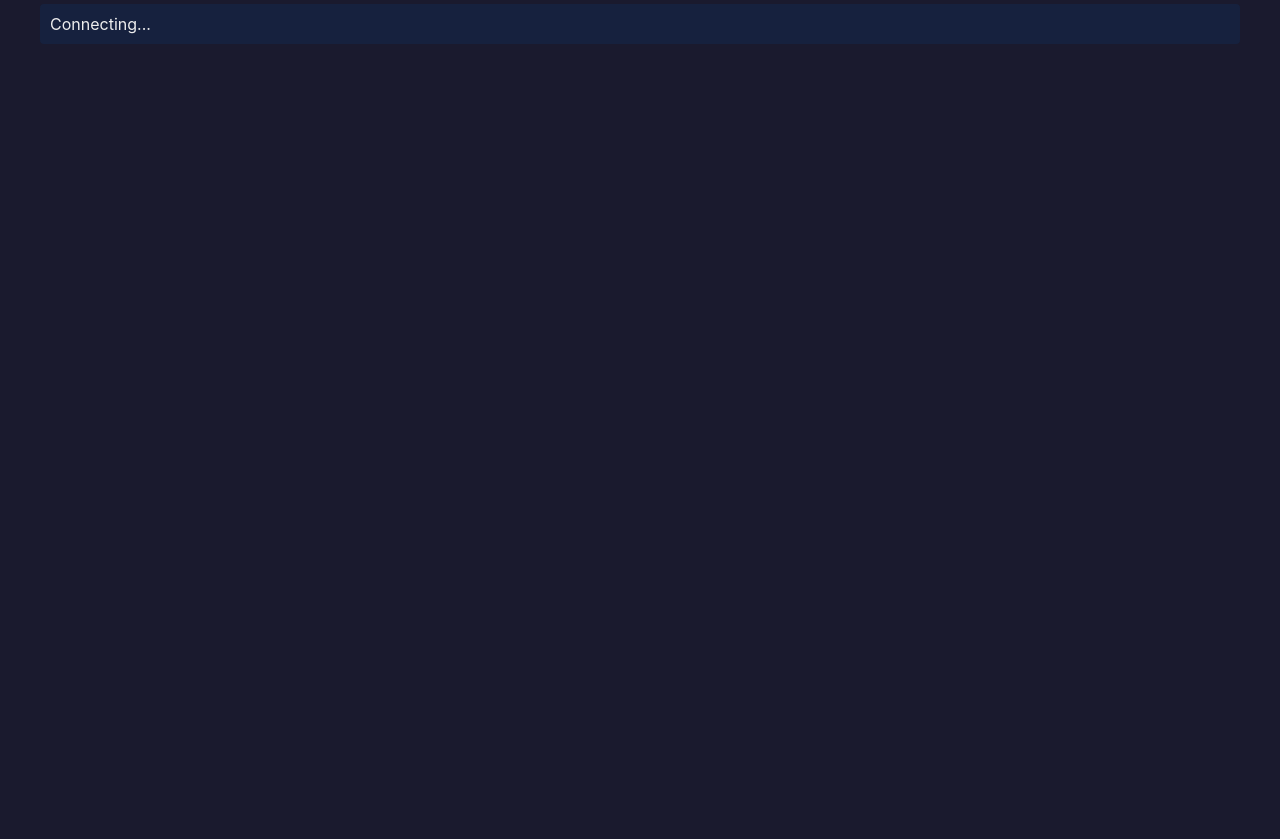
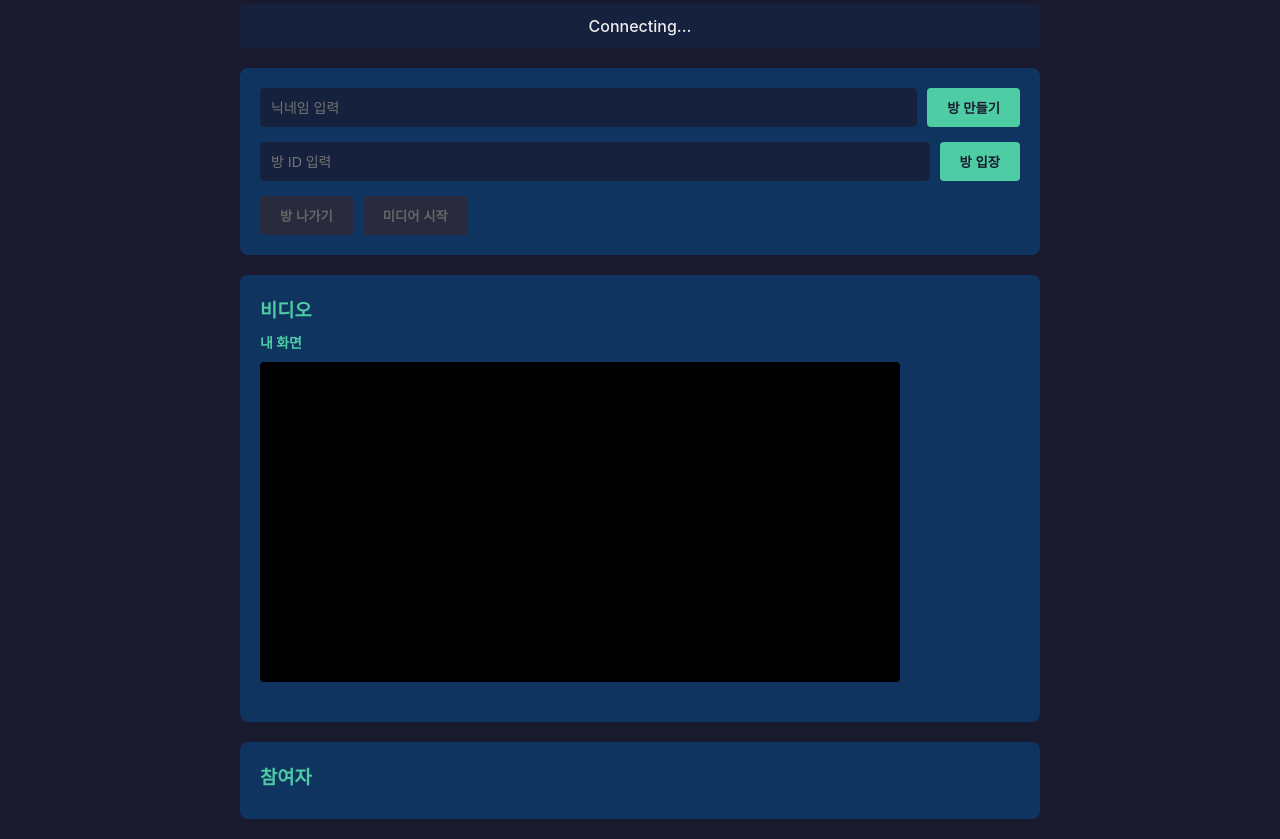
Before and after one commit to heizence/WebRTC-SFU-demo, a website: page public/index.html in a window 1280 px wide. Shown: the part 75-914 px from the top of the page. Before the commit the page ends 800 px from the top, so only its background shows below. Drawn offline with nearby package versions, Linux system fonts and the light colour scheme.

Commit message:
feat : add room & video components

```diff
--- a/public/index.html
+++ b/public/index.html
@@ -1,5 +1,5 @@
 <!doctype html>
-<html lang="en">
+<html lang="ko">
   <head>
     <meta charset="UTF-8" />
     <meta name="viewport" content="width=device-width, initial-scale=1.0" />
@@ -9,9 +9,50 @@
   <body>
     <div class="container">
       <h1>WebRTC SFU Demo</h1>
-      <div id="status">Connecting...</div>
+
+      <div id="status" class="status">Connecting...</div>
+
+      <div class="controls">
+        <div class="control-group">
+          <input type="text" id="nickname" placeholder="닉네임 입력" value="" />
+          <button id="createRoomBtn">방 만들기</button>
+        </div>
+
+        <div class="control-group">
+          <input type="text" id="roomIdInput" placeholder="방 ID 입력" />
+          <button id="joinRoomBtn">방 입장</button>
+        </div>
+
+        <div class="control-group">
+          <button id="leaveRoomBtn" disabled>방 나가기</button>
+          <button id="startMediaBtn" disabled>미디어 시작</button>
+        </div>
+      </div>
+
+      <div id="roomInfo" class="room-info" style="display: none">
+        <h3>방 정보</h3>
+        <p><strong>방 ID:</strong> <span id="currentRoomId"></span></p>
+        <p><strong>내 Peer ID:</strong> <span id="currentPeerId"></span></p>
+        <p><strong>참여자 수:</strong> <span id="peerCount">0</span>명</p>
+      </div>
+
+      <div id="videoContainer" class="video-container">
+        <h3>비디오</h3>
+        <div id="localVideoContainer">
+          <h4>내 화면</h4>
+          <video id="localVideo" autoplay muted playsinline></video>
+        </div>
+        <div id="remoteVideos"></div>
+      </div>
+
+      <div id="peerList" class="peer-list">
+        <h3>참여자</h3>
+        <ul id="peers"></ul>
+      </div>
     </div>
+
     <script src="/socket.io/socket.io.js"></script>
-    <script src="app.js"></script>
+    <!-- ES Module로 로드 -->
+    <script type="module" src="/app.js"></script>
   </body>
 </html>
--- a/public/style.css
+++ b/public/style.css
@@ -12,18 +12,177 @@ body {
 }
 
 .container {
-  max-width: 1200px;
+  max-width: 800px;
   margin: 0 auto;
 }
 
 h1 {
   margin-bottom: 20px;
   color: #fff;
+  text-align: center;
 }
 
-#status {
+h3 {
+  margin-bottom: 10px;
+  color: #4ecca3;
+}
+
+.status {
+  padding: 12px;
+  background: #16213e;
+  border-radius: 4px;
+  margin-bottom: 20px;
+  text-align: center;
+  font-weight: 500;
+}
+
+.status.connected {
+  background: #0f3443;
+  color: #4ecca3;
+}
+
+.status.error {
+  background: #4a1a1a;
+  color: #ff6b6b;
+}
+
+.controls {
+  background: #0f3460;
+  padding: 20px;
+  border-radius: 8px;
+  margin-bottom: 20px;
+}
+
+.control-group {
+  display: flex;
+  gap: 10px;
+  margin-bottom: 15px;
+}
+
+.control-group:last-child {
+  margin-bottom: 0;
+}
+
+input[type="text"] {
+  flex: 1;
+  padding: 10px;
+  border: 1px solid #16213e;
+  border-radius: 4px;
+  background: #16213e;
+  color: #eee;
+  font-size: 14px;
+}
+
+input[type="text"]:focus {
+  outline: none;
+  border-color: #4ecca3;
+}
+
+button {
+  padding: 10px 20px;
+  border: none;
+  border-radius: 4px;
+  background: #4ecca3;
+  color: #1a1a2e;
+  font-weight: 600;
+  cursor: pointer;
+  transition: background 0.3s;
+}
+
+button:hover:not(:disabled) {
+  background: #45b393;
+}
+
+button:disabled {
+  background: #2a2a3e;
+  color: #666;
+  cursor: not-allowed;
+}
+
+.room-info {
+  background: #0f3460;
+  padding: 20px;
+  border-radius: 8px;
+  margin-bottom: 20px;
+}
+
+.room-info p {
+  margin-bottom: 8px;
+}
+
+.room-info p:last-child {
+  margin-bottom: 0;
+}
+
+.peer-list {
+  background: #0f3460;
+  padding: 20px;
+  border-radius: 8px;
+}
+
+#peers {
+  list-style: none;
+}
+
+#peers li {
   padding: 10px;
   background: #16213e;
   border-radius: 4px;
+  margin-bottom: 8px;
+  display: flex;
+  align-items: center;
+  gap: 10px;
+}
+
+#peers li:last-child {
+  margin-bottom: 0;
+}
+
+#peers li::before {
+  content: "👤";
+  font-size: 20px;
+}
+
+/* 기존 스타일 유지하고 아래 내용 추가 */
+
+.video-container {
+  background: #0f3460;
+  padding: 20px;
+  border-radius: 8px;
   margin-bottom: 20px;
 }
+
+#localVideoContainer {
+  margin-bottom: 20px;
+}
+
+#localVideoContainer h4,
+.remote-video h4 {
+  margin-bottom: 10px;
+  color: #4ecca3;
+  font-size: 14px;
+}
+
+video {
+  width: 100%;
+  max-width: 640px;
+  background: #000;
+  border-radius: 4px;
+  display: block;
+}
+
+#remoteVideos {
+  display: grid;
+  grid-template-columns: repeat(auto-fill, minmax(300px, 1fr));
+  gap: 20px;
+}
+
+.remote-video {
+  background: #16213e;
+  padding: 10px;
+  border-radius: 4px;
+}
+
+.remote-video video {
+  max-width: 100%;
+}
```
